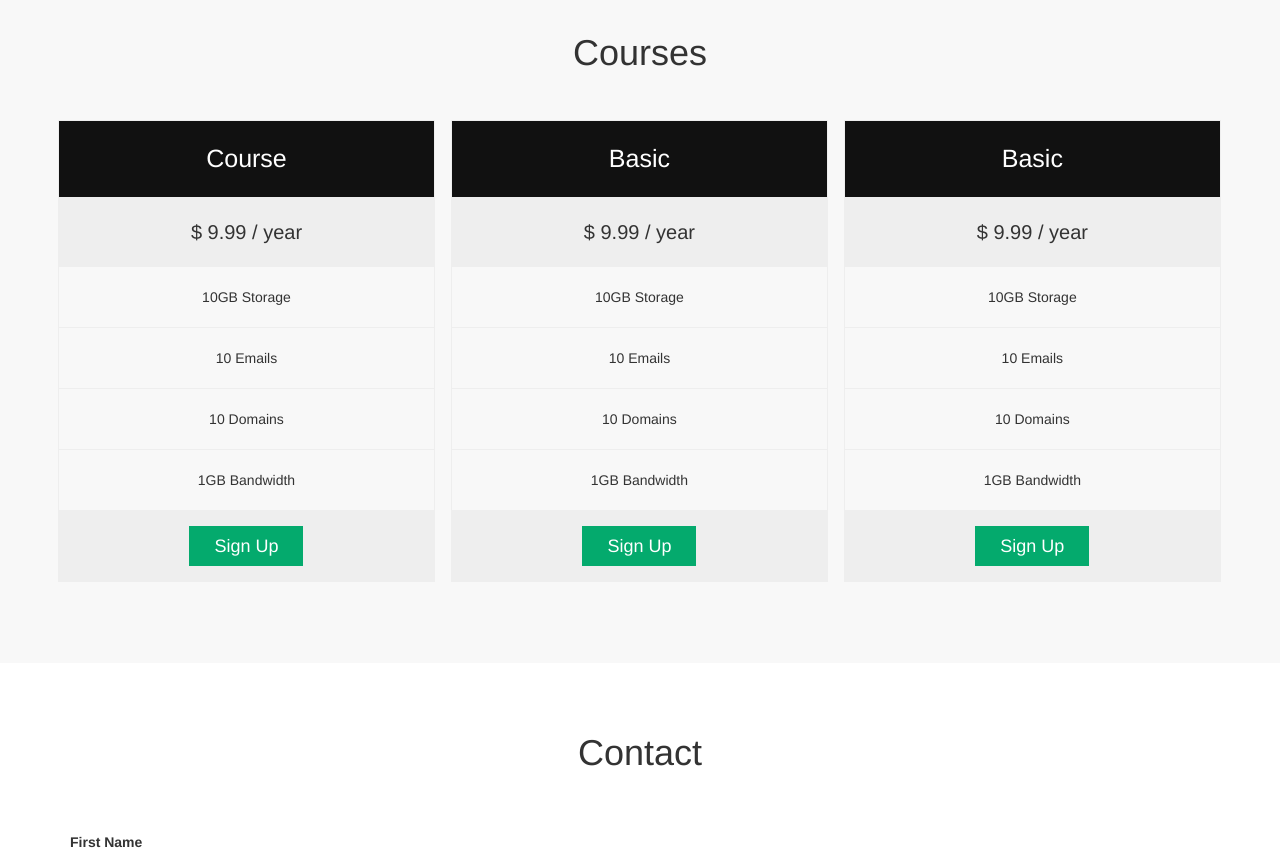
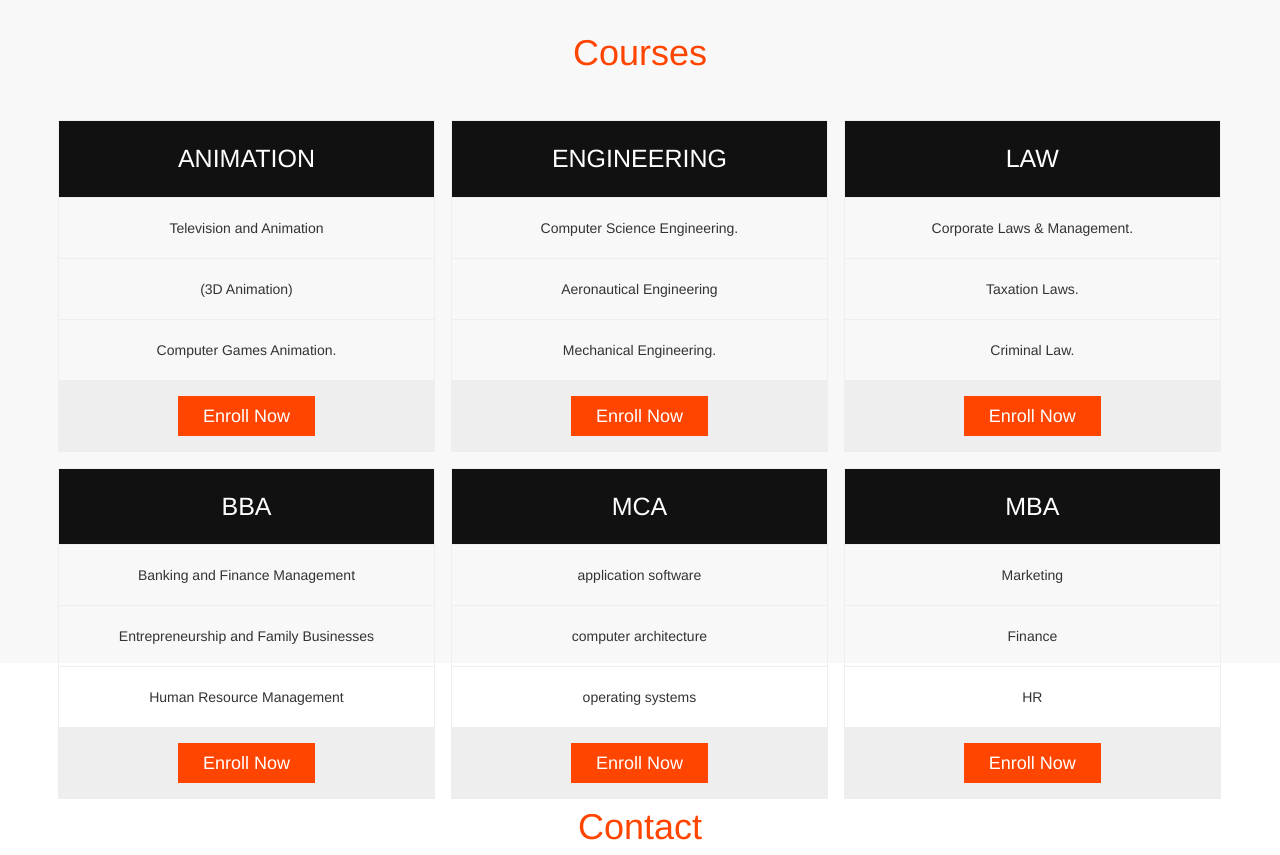
Before and after one commit to digitaltanish3000/my-demo-site, a plain HTML site: page index.html in a window 1280 px wide. Shown: the part 1220-2075 px from the top of the page. Drawn offline with nearby package versions, Linux system fonts and the light colour scheme.

Commit message:
Update index.html

```diff
--- a/index.html
+++ b/index.html
@@ -9,7 +9,7 @@
 			font-family: Arial, sans-serif;
 		}
 		header {
-			background-color: #333;
+			background-color: orangered;
 			color: #fff;
 			padding: 20px;
 			text-align: center;
@@ -51,6 +51,7 @@
 		section h2 {
 			font-size: 36px;
 			margin-bottom: 40px;
+			color: orangered;
 		}
 		section p {
 			font-size: 18px;
@@ -63,7 +64,7 @@
 			background-color: #fff;
 		}
 		footer {
-			background-color: #333;
+			background-color: orangered;
 			color: #fff;
 			padding: 20px;
 			text-align: center;
@@ -118,7 +119,7 @@
 
 		/* The "Sign Up" button */
 		.button {
-		background-color: #04AA6D;
+		background-color:orangered;
 		border: none;
 		color: white;
 		padding: 10px 25px;
@@ -148,7 +149,7 @@ input[type=text], select, textarea {
 }
 
 input[type=submit] {
-  background-color: #04AA6D;
+  background-color:orangered;
   color: white;
   padding: 12px 20px;
   border: none;
@@ -157,7 +158,7 @@ input[type=submit] {
 }
 
 input[type=submit]:hover {
-  background-color: #45a049;
+  background-color: orangered;
 }
 
 .container {
@@ -198,35 +199,68 @@ input[type=submit]:hover {
 		<h2>Courses</h2>
 		<div class="columns">
 			<ul class="price">
-			  <li class="header">Course</li>
-			  <li class="grey">$ 9.99 / year</li>
-			  <li>10GB Storage</li>
-			  <li>10 Emails</li>
-			  <li>10 Domains</li>
-			  <li>1GB Bandwidth</li>
-			  <li class="grey"><a href="#" class="button">Sign Up</a></li>
+			  <li class="header">ANIMATION </li>
+
+			  <li> Television and Animation</li>
+			  <li> (3D Animation)</li>
+			  <li>  Computer Games Animation.</li>
+
+			  <li class="grey"><a href="#" class="button">Enroll Now</a></li>
 			</ul>
 		</div>
 		<div class="columns">
 			<ul class="price">
-			  <li class="header">Basic</li>
-			  <li class="grey">$ 9.99 / year</li>
-			  <li>10GB Storage</li>
-			  <li>10 Emails</li>
-			  <li>10 Domains</li>
-			  <li>1GB Bandwidth</li>
-			  <li class="grey"><a href="#" class="button">Sign Up</a></li>
+			  <li class="header"> ENGINEERING</li>
+
+			  <li> Computer Science Engineering.</li>
+			  <li>Aeronautical Engineering</li>
+			  <li> Mechanical Engineering.</li>
+
+			  <li class="grey"><a href="#" class="button">Enroll Now</a></li>
 			</ul>
 		</div>
 		<div class="columns">
 			<ul class="price">
-			  <li class="header">Basic</li>
-			  <li class="grey">$ 9.99 / year</li>
-			  <li>10GB Storage</li>
-			  <li>10 Emails</li>
-			  <li>10 Domains</li>
-			  <li>1GB Bandwidth</li>
-			  <li class="grey"><a href="#" class="button">Sign Up</a></li>
+			  <li class="header">LAW</li>
+
+			  <li> Corporate Laws & Management.</li>
+			  <li>Taxation Laws.</li>
+			  <li> Criminal Law.</li>
+
+			  <li class="grey"><a href="#" class="button">Enroll Now</a></li>
+			</ul>
+		</div>
+		<div class="columns">
+			<ul class="price">
+			  <li class="header">BBA</li>
+
+			  <li>Banking and Finance Management</li>
+			  <li>Entrepreneurship and Family Businesses</li>
+			  <li>Human Resource Management</li>
+
+			  <li class="grey"><a href="#" class="button">Enroll Now</a></li>
+			</ul>
+		</div>
+		<div class="columns">
+			<ul class="price">
+			  <li class="header">MCA</li>
+
+			  <li> application software</li>
+			  <li>computer architecture</li>
+			  <li>operating systems</li>
+
+			  <li class="grey"><a href="#" class="button">Enroll Now</a></li>
+			</ul>
+		</div>
+		<div class="columns">
+			<ul class="price">
+			  <li class="header">MBA</li>
+
+			  <li>Marketing</li>
+			  <li>Finance</li>
+			  <li>HR</li>
+
+			  <li class="grey"><a href="#" class="button">Enroll Now</a></li>
 			</ul>
 		</div>
 	</section>
@@ -246,6 +280,10 @@ input[type=submit]:hover {
 				<option value="canada">Canada</option>
 				<option value="usa">USA</option>
 			  </select>
+			  <label for="Email">Email</label>
+			  <textarea id="Email" name="Email" placeholder="@gmail.com" ></textarea>
+			  <label for="Mobile no">Mobile no</label>
+			  <textarea id="Mobile no" name="Mobile no"placeholder="+91"></textarea>
 
 			  <label for="subject">Subject</label>
 			  <textarea id="subject" name="subject" placeholder="Write something.." style="height:200px"></textarea>
```
